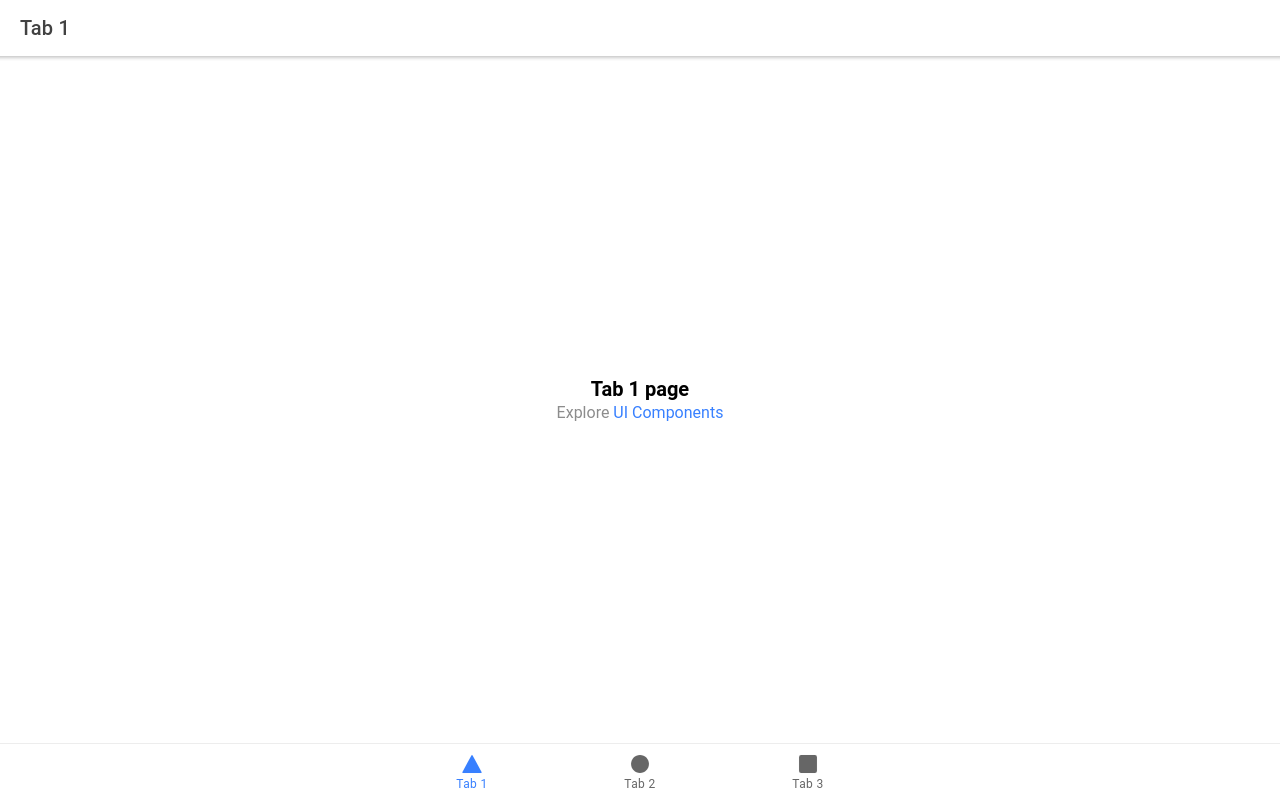
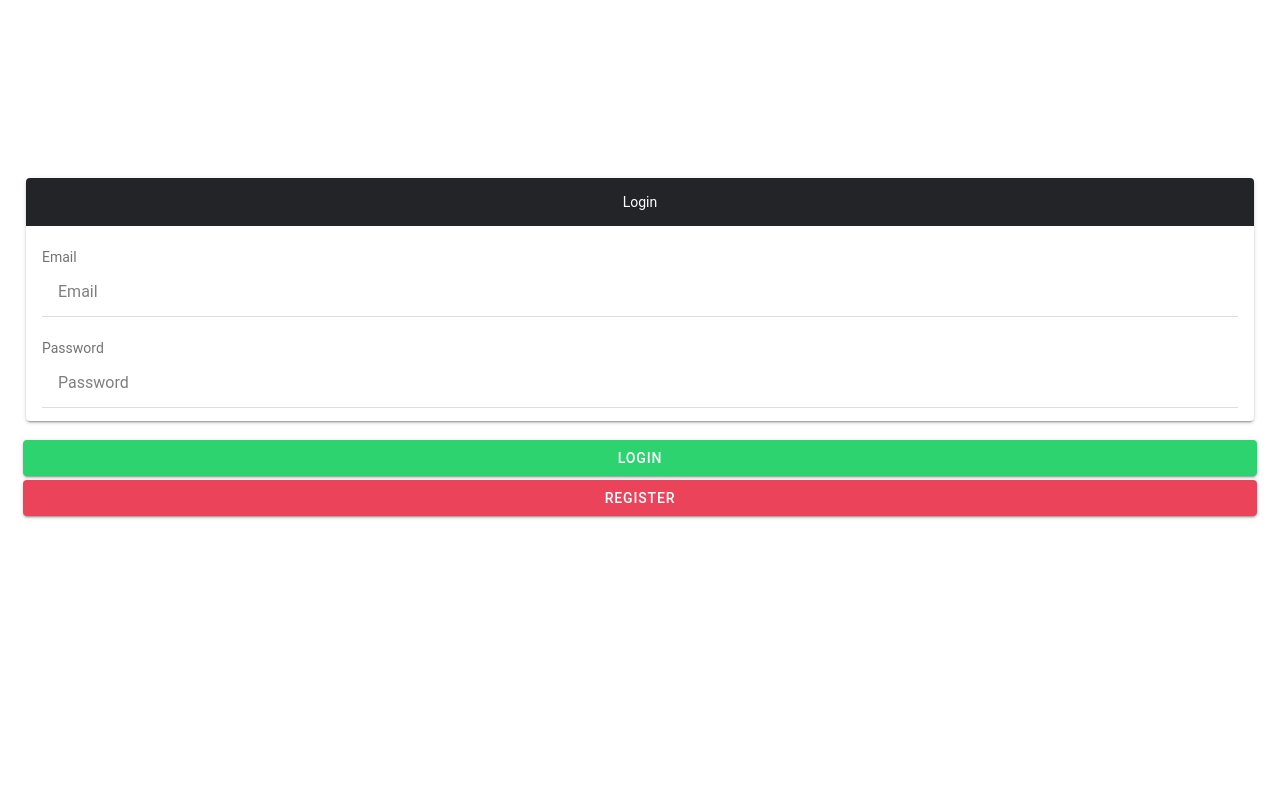
Before and after one commit to VinceSanityyy/appointMed-Patient, a React (Create React App) app: page / in a window 1280 px wide. Before the commit this address led to /tab1. Built offline with nearby package versions, Linux system fonts and the light colour scheme.

Commit message:
setup firebase and auth

```diff
--- a/package.json
+++ b/package.json
@@ -15,6 +15,8 @@
     "@types/react-dom": "^16.9.4",
     "@types/react-router": "^5.1.4",
     "@types/react-router-dom": "^5.1.3",
+    "axios": "^0.19.2",
+    "firebase": "^7.15.5",
     "ionicons": "^5.0.0",
     "react": "^16.13.0",
     "react-dom": "^16.13.0",
--- a/src/App.tsx
+++ b/src/App.tsx
@@ -11,8 +11,8 @@ import {
 } from '@ionic/react';
 import { IonReactRouter } from '@ionic/react-router';
 import { ellipse, square, triangle } from 'ionicons/icons';
-import Tab1 from './pages/Tab1';
-import Tab2 from './pages/Tab2';
+import Login from './pages/Login';
+import Register from './pages/Register';
 import Tab3 from './pages/Tab3';
 
 /* Core CSS required for Ionic components to work properly */
@@ -37,28 +37,12 @@ import './theme/variables.css';
 const App: React.FC = () => (
   <IonApp>
     <IonReactRouter>
-      <IonTabs>
-        <IonRouterOutlet>
-          <Route path="/tab1" component={Tab1} exact={true} />
-          <Route path="/tab2" component={Tab2} exact={true} />
-          <Route path="/tab3" component={Tab3} />
-          <Route path="/" render={() => <Redirect to="/tab1" />} exact={true} />
-        </IonRouterOutlet>
-        <IonTabBar slot="bottom">
-          <IonTabButton tab="tab1" href="/tab1">
-            <IonIcon icon={triangle} />
-            <IonLabel>Tab 1</IonLabel>
-          </IonTabButton>
-          <IonTabButton tab="tab2" href="/tab2">
-            <IonIcon icon={ellipse} />
-            <IonLabel>Tab 2</IonLabel>
-          </IonTabButton>
-          <IonTabButton tab="tab3" href="/tab3">
-            <IonIcon icon={square} />
-            <IonLabel>Tab 3</IonLabel>
-          </IonTabButton>
-        </IonTabBar>
-      </IonTabs>
+      <IonRouterOutlet>
+        <Route path="/" component={Login} exact/>
+        {/* <Route path="/home" component={Home} exact/> */}
+        <Route path="/register" component={Register} exact/>
+
+      </IonRouterOutlet>
     </IonReactRouter>
   </IonApp>
 );
--- /dev/null
+++ b/src/firebase.tsx
@@ -0,0 +1,21 @@
+import * as firebase from 'firebase';
+
+const firebaseConfig = {
+    apiKey: 'AIzaSyA-VE-uUlhQkrrYCKF6cz6BftmPxYahO1w',
+    authDomain: 'appointmedweb.firebaseapp.com',
+    databaseURL: 'https://appointmedweb.firebaseio.com',
+    projectId: 'appointmedweb',
+    storageBucket: 'appointmedweb.appspot.com',
+    messagingSenderId: '1063993361955',
+    appId: '1:1063993361955:web:2f869e9f80c1167a059396'
+  }
+
+firebase.initializeApp(firebaseConfig);
+
+export async function loginUser(email:string, password:string){
+  const res = await firebase.auth().signInWithEmailAndPassword(email,password).then((res)=>{
+    console.log(res)
+  }).catch((err)=>{
+    console.log(err)
+  })
+}
--- /dev/null
+++ b/src/pages/Login.tsx
@@ -0,0 +1,45 @@
+import React, { useState } from 'react'
+import { IonPage, IonContent, IonCard, IonCardHeader, IonCardContent, IonLabel, IonItem, IonInput, IonRow, IonCol, IonButton } from '@ionic/react';
+import {loginUser} from '../firebase'
+export const Login: React.FC = () =>{
+    const [email, setEmail] = useState('');
+    const [ password, setPassword ] = useState('');
+
+    async function loginAuth(){
+       const res = await loginUser(email,password)
+       console.log(res)
+    }
+
+    return(
+    <IonPage>
+        <IonContent className="ion-padding">
+         <br></br> <br></br> <br></br> <br></br> <br></br> <br></br> <br></br> <br></br>
+          <IonCard class=" align-center">
+          <IonCardHeader color="dark" class="ion-text-center">Login</IonCardHeader>
+            <IonCardContent>
+            <br></br>
+              <IonLabel>Email</IonLabel>
+            <IonItem>
+              <IonInput value={email} required placeholder="Email" onIonChange={e => setEmail(e.detail.value!)}></IonInput>
+            </IonItem>
+             <br></br>
+              <IonLabel>Password</IonLabel>
+            <IonItem>
+               <IonInput value={password}required type="password" placeholder="Password" onIonChange={e => setPassword(e.detail.value!)}></IonInput>
+            </IonItem>
+        </IonCardContent>
+          </IonCard>
+          <IonRow class="cardfooter">
+            <IonCol>
+            <IonButton color="success" expand="block" type="submit" onClick={loginAuth}>Login</IonButton>
+            <IonButton color="danger" expand="block" routerLink='/register'>Register</IonButton>
+            </IonCol>
+            </IonRow>
+        </IonContent>
+    </IonPage>
+    )
+}
+
+
+
+export default Login;
--- /dev/null
+++ b/src/pages/Register.tsx
@@ -0,0 +1,24 @@
+import React from 'react'
+import { IonPage, IonHeader, IonContent, IonToolbar, IonTitle, IonBackButton, IonButtons } from '@ionic/react';
+
+export const Register: React.FC = () =>{
+    return(
+        <IonPage>
+            <IonHeader>
+                <IonToolbar>
+                    <IonButtons slot="start">
+                        <IonBackButton defaultHref="/" />
+                    </IonButtons>
+                    <IonTitle>Register</IonTitle>
+                </IonToolbar>
+            </IonHeader>
+            <IonContent>
+
+            </IonContent>
+        </IonPage>
+    )
+}
+
+
+
+export default Register;
```
Also changed, not shown: 1 other file (tests, documents, lock files or other folders).
